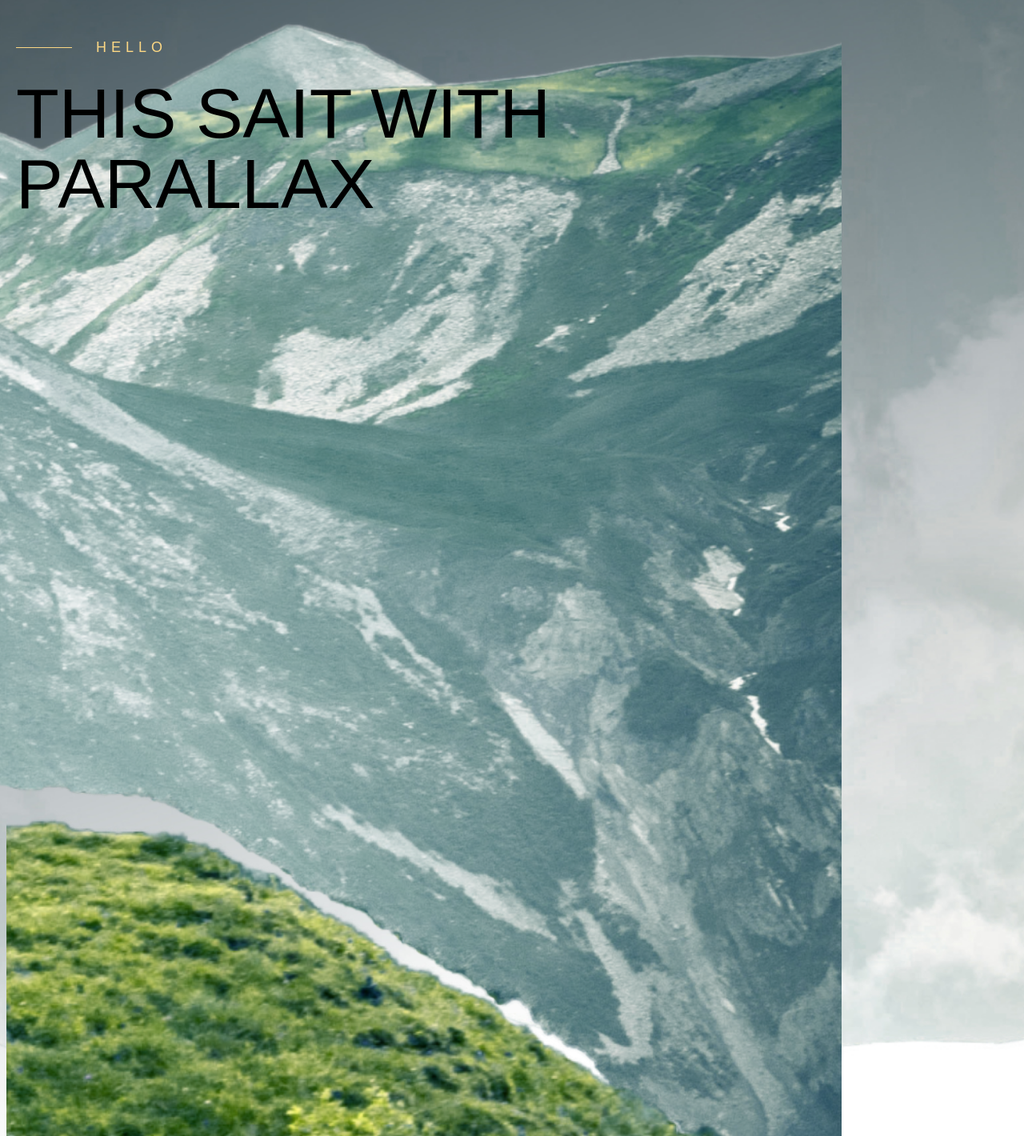
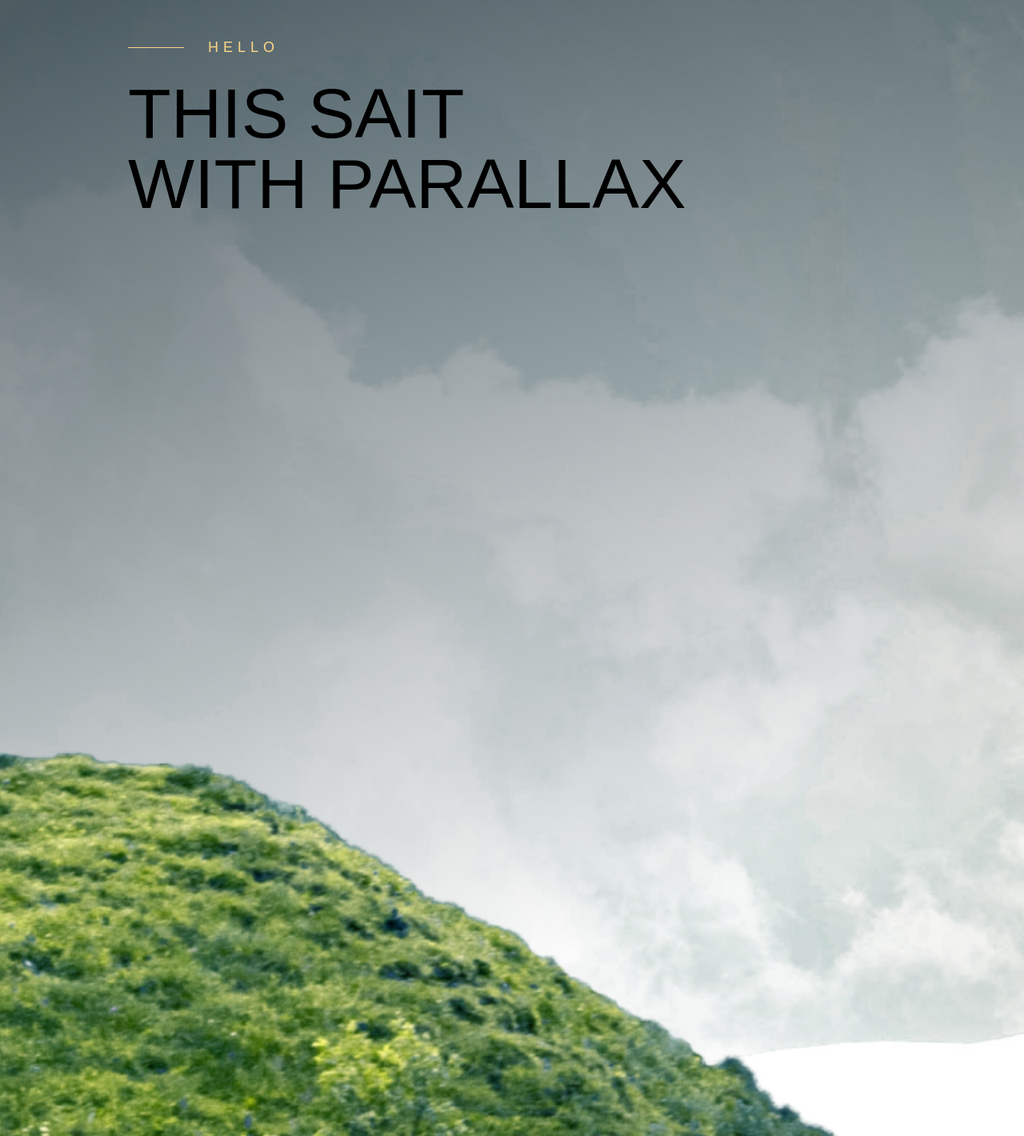
Before and after one commit to StepanBkv/site_rezeme, a PHP site: page /parallax.html in a window 1280 px wide. Shown: the whole page at 80% size. Run offline with PHP 8.4, Linux system fonts and the light colour scheme.

Commit message:
Картинки не растягивались на всю ширину страницы, потому что в селекторе .parallax__body параметр width, был написан как widows. Надо аккуратней следить за написание параметров. Из-за этого можно потерять кучу времени.

```diff
--- a/css/parallax.css
+++ b/css/parallax.css
@@ -90,7 +90,7 @@ h1, h2, h3, h4, h5, h6 {
 
 .parallax__body {
   position: fixed;
-  widows: 100%;
+  width: 100%;
   height: 100%;
   top: 0;
   left: 0;
@@ -104,21 +104,15 @@ h1, h2, h3, h4, h5, h6 {
 
 .parallax__label {
   color: #fbd784;
-  display: -webkit-box;
-  display: -ms-flexbox;
   display: flex;
   font-size: 18px;
   letter-spacing: 6px;
   margin: 0px 0px 30px 0px;
-  -webkit-box-align: center;
-      -ms-flex-align: center;
-          align-items: center;
+  align-items: center;
 }
 
 .parallax__label::before {
-  -webkit-box-flex: 0;
-      -ms-flex: 0 0 70px;
-          flex: 0 0 70px;
+  flex: 0 0 70px;
   content: "";
   margin: 0px 30px 0px 0px;
   background-color: #fbd784;
@@ -147,27 +141,24 @@ h1, h2, h3, h4, h5, h6 {
 }
 
 .images-parallax__clouds {
-  width: 130%;
+  width: 100%;
   height: 100%;
-  background: url("../img/clouds.jpg") top/cover no-repeat;
+  background: url("../img/clouds.jpg") top / cover no-repeat;
   top: 0;
 }
 
 .images-parallax__mountains {
   position: absolute;
-  width: 100%;
-  height: 100%;
-  background: url("../img/mountains.png") top/cover no-repeat;
+  background: url("../img/mountains.png") top / cover no-repeat;
+  top: 15%;
   z-index: 2;
-  right: 4%;
 }
 
 .images-parallax__human {
   position: absolute;
   width: 100%;
   height: 100%;
-  left: 9%;
-  background: url("../img/human.png") top/cover no-repeat;
+  background: url("../img/human.png") top / cover no-repeat;
+  top: 45%;
   z-index: 3;
-  top: 50%;
 }
--- a/parallax.html
+++ b/parallax.html
@@ -13,19 +13,15 @@
 			<div class="parallax__body">
 				<div class="parallax__container _container">
 					<div class="parallax__label">Hello</div>
-						<h1 class="parallax__title">This sait with parallax</h1>
+						<h1 class="parallax__title">This sait <br> with parallax</h1>
 				</div>
 				<div class="parallax__images images-parallax">
 					<div class="images-parallax__item">
 						<div class="images-parallax__clouds"></div>
 					</div>
-				</div>
-				<div class="parallax__images images-parallax">
 					<div class="images-parallax__item">
 						<div class="images-parallax__mountains"></div>
 					</div>
-				</div>
-				<div class="parallax__images images-parallax">
 					<div class="images-parallax__item">
 						<div class="images-parallax__human"></div>
 					</div>
```
